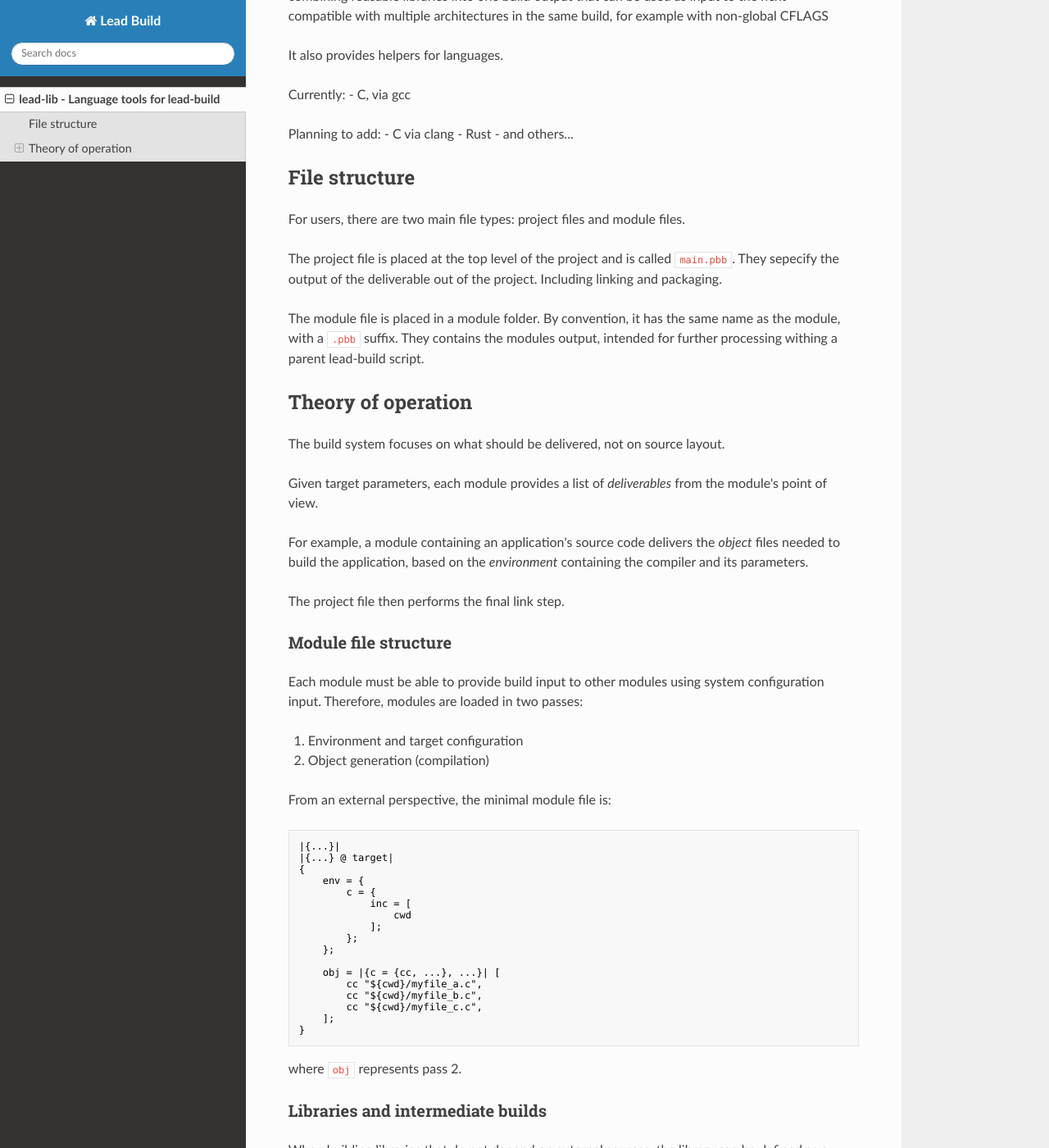
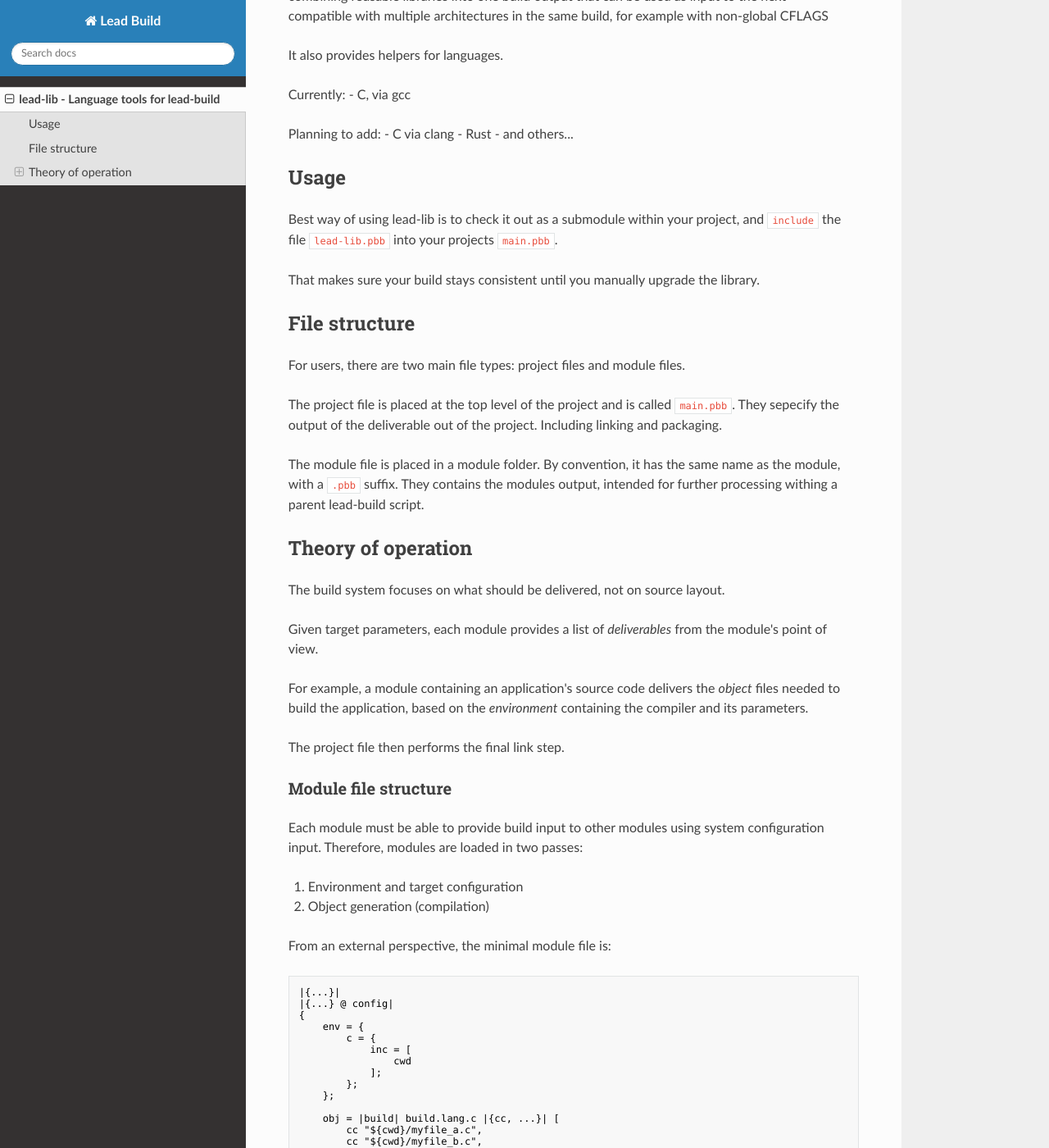
Before and after one commit to lead-build/lead-lib, an MkDocs documentation site: the page built from docs/index.md, in a window 1280 px wide and 1400 px high, scrolled down 560 px. Shown: the whole window at 82% size. Built offline with MkDocs 1.6.1, drawn with Linux system fonts in a browser that asks for light colours; nearby versions of some CDN libraries; some of the changed text lies outside the part shown.

````diff
--- a/docs/index.md
+++ b/docs/index.md
@@ -33,6 +33,14 @@ Planning to add:
 - C via clang
 - Rust
 - and others...
+
+## Usage
+
+Best way of using lead-lib is to check it out as a submodule within your
+project, and `include` the file `lead-lib.pbb` into your projects `main.pbb`.
+
+That makes sure your build stays consistent until you manually upgrade the
+library.
 
 
 ## File structure
@@ -72,7 +80,7 @@ From an external perspective, the minimal module file is:
 
 ```pbb
 |{...}|
-|{...} @ target|
+|{...} @ config|
 {
     env = {
         c = {
@@ -82,7 +90,7 @@ From an external perspective, the minimal module file is:
         };
     };
 
-    obj = |{c = {cc, ...}, ...}| [
+    obj = |build| build.lang.c |{cc, ...}| [
         cc "${cwd}/myfile_a.c",
         cc "${cwd}/myfile_b.c",
         cc "${cwd}/myfile_c.c",
````
Also changed, not shown: README.md (+15 -60 lines).
